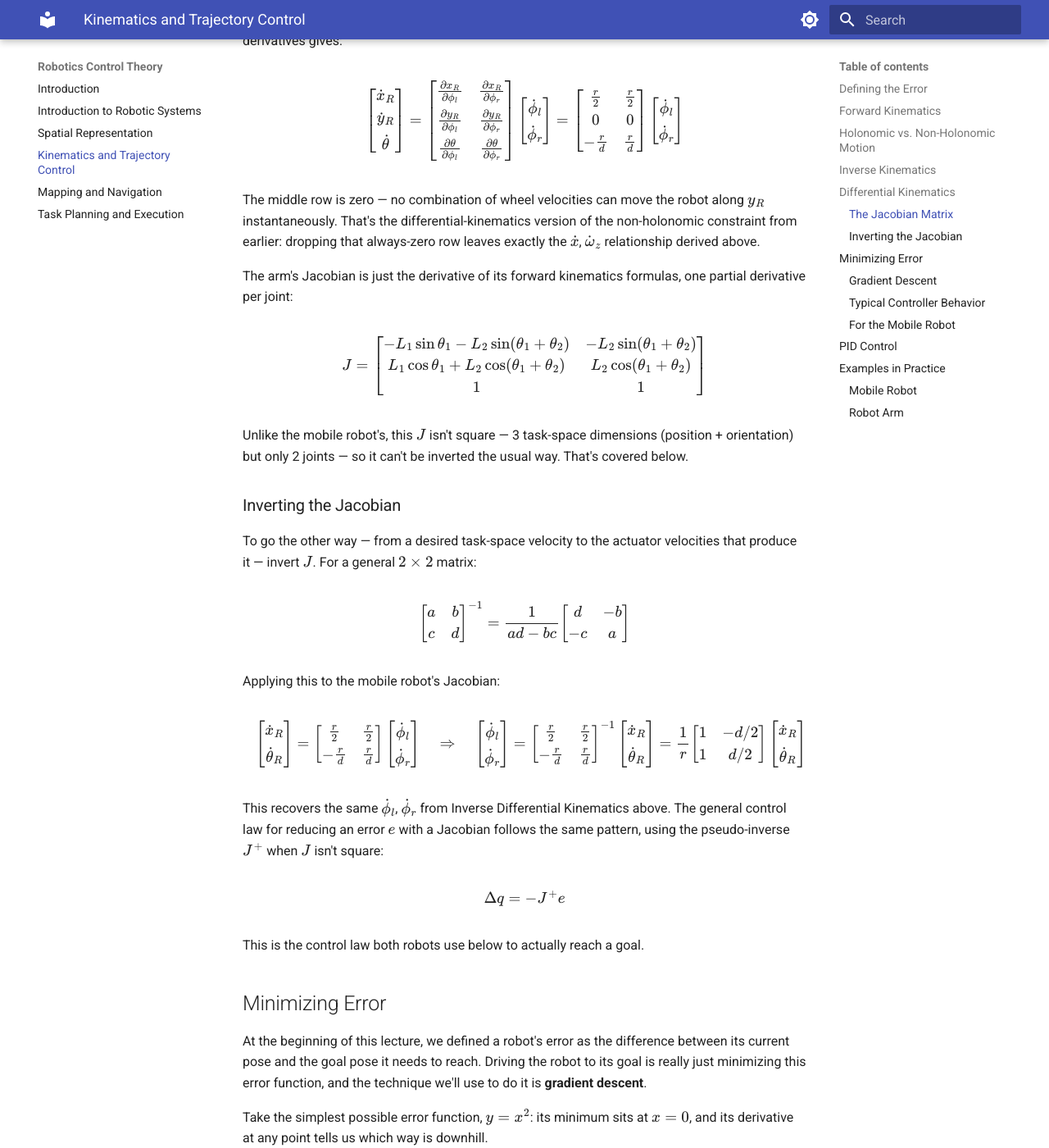
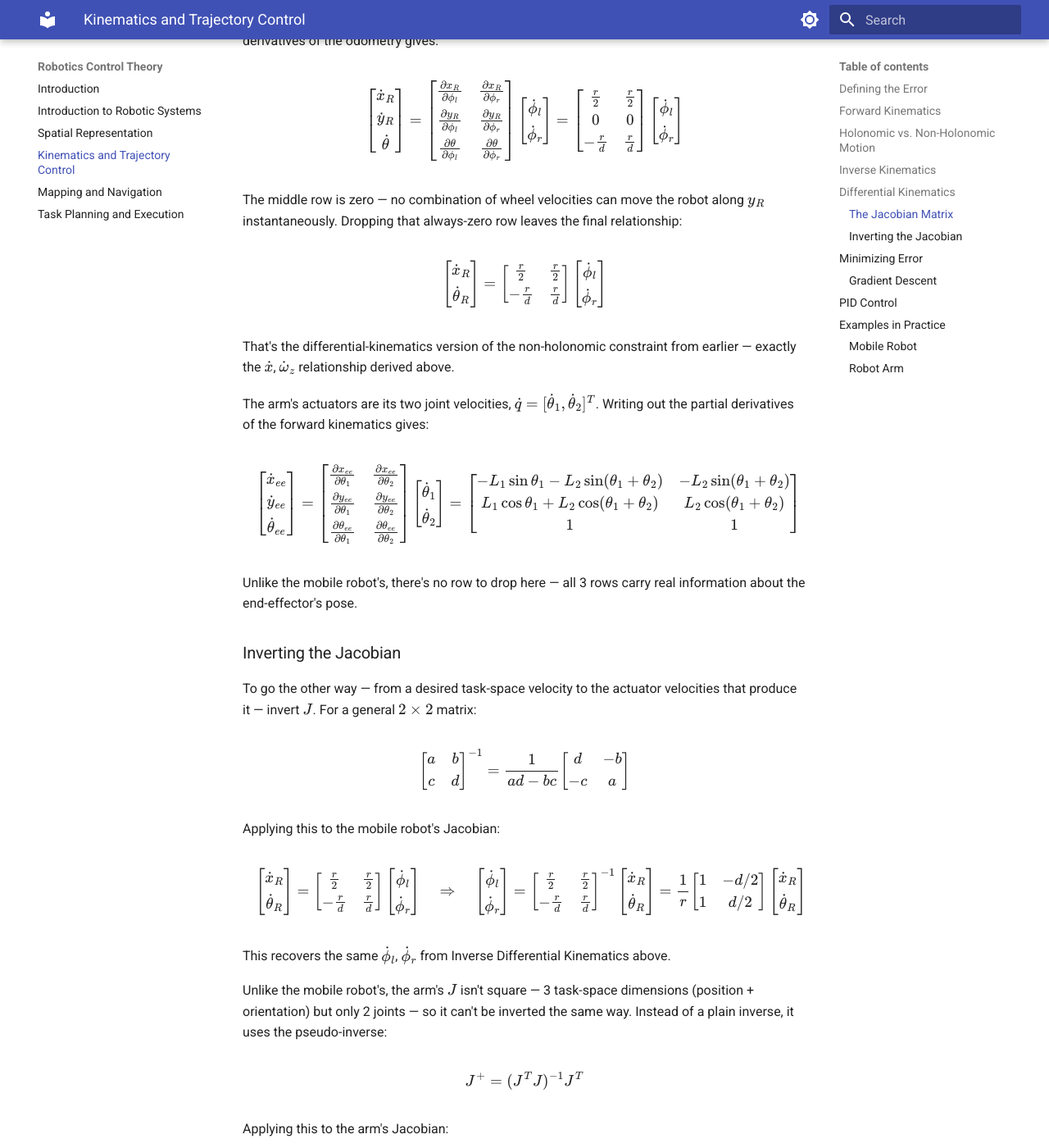
Before and after one commit to Kooroshoo/intro-to-robotics, an MkDocs documentation site: the page built from docs/03-kinematics-and-trajectory-control.md, in a window 1280 px wide and 1400 px high, scrolled down 5797 px. Shown: the whole window at 82% size. Built offline with MkDocs 1.6.1 and Material for MkDocs 9.7.7, drawn with Linux system fonts in a browser that asks for light colours; some of the changed text lies outside the part shown.

Commit message:
Update 03-kinematics-and-trajectory-control.md

```diff
--- a/docs/03-kinematics-and-trajectory-control.md
+++ b/docs/03-kinematics-and-trajectory-control.md
@@ -143,21 +143,27 @@ $$
 \nu = \begin{bmatrix} \dot x \\ \dot y \\ \dot z \\ \omega_x \\ \omega_y \\ \omega_z \end{bmatrix} = \begin{bmatrix} \frac{\partial x}{\partial q_1} & \cdots & \frac{\partial x}{\partial q_n} \\ \frac{\partial y}{\partial q_1} & \cdots & \frac{\partial y}{\partial q_n} \\ \vdots & & \vdots \\ \frac{\partial \omega_z}{\partial q_1} & \cdots & \frac{\partial \omega_z}{\partial q_n} \end{bmatrix} \begin{bmatrix} \dot q_1 \\ \vdots \\ \dot q_n \end{bmatrix} = J(q)\cdot\dot q
 $$
 
-The mobile robot's actuators are its two wheel velocities, $\dot q = [\dot\phi_l, \dot\phi_r]^T$. Writing out the partial derivatives gives:
+The mobile robot's actuators are its two wheel velocities, $\dot q = [\dot\phi_l, \dot\phi_r]^T$. Writing out the partial derivatives of the odometry gives:
 
 $$
 \begin{bmatrix} \dot x_R \\ \dot y_R \\ \dot\theta \end{bmatrix} = \begin{bmatrix} \frac{\partial x_R}{\partial \phi_l} & \frac{\partial x_R}{\partial \phi_r} \\ \frac{\partial y_R}{\partial \phi_l} & \frac{\partial y_R}{\partial \phi_r} \\ \frac{\partial \theta}{\partial \phi_l} & \frac{\partial \theta}{\partial \phi_r} \end{bmatrix} \begin{bmatrix} \dot\phi_l \\ \dot\phi_r \end{bmatrix} = \begin{bmatrix} \frac{r}{2} & \frac{r}{2} \\ 0 & 0 \\ -\frac{r}{d} & \frac{r}{d} \end{bmatrix} \begin{bmatrix} \dot\phi_l \\ \dot\phi_r \end{bmatrix}
 $$
 
-The middle row is zero — no combination of wheel velocities can move the robot along $y_R$ instantaneously. That's the differential-kinematics version of the non-holonomic constraint from earlier: dropping that always-zero row leaves exactly the $\dot x$, $\dot\omega_z$ relationship derived above.
-
-The arm's Jacobian is just the derivative of its forward kinematics formulas, one partial derivative per joint:
+The middle row is zero — no combination of wheel velocities can move the robot along $y_R$ instantaneously. Dropping that always-zero row leaves the final relationship:
 
 $$
-J = \begin{bmatrix} -L_1\sin\theta_1 - L_2\sin(\theta_1+\theta_2) & -L_2\sin(\theta_1+\theta_2) \\ L_1\cos\theta_1 + L_2\cos(\theta_1+\theta_2) & L_2\cos(\theta_1+\theta_2) \\ 1 & 1 \end{bmatrix}
+\begin{bmatrix} \dot x_R \\ \dot\theta_R \end{bmatrix} = \begin{bmatrix} \frac{r}{2} & \frac{r}{2} \\ -\frac{r}{d} & \frac{r}{d} \end{bmatrix} \begin{bmatrix} \dot\phi_l \\ \dot\phi_r \end{bmatrix}
 $$
 
-Unlike the mobile robot's, this $J$ isn't square — 3 task-space dimensions (position + orientation) but only 2 joints — so it can't be inverted the usual way. That's covered below.
+That's the differential-kinematics version of the non-holonomic constraint from earlier — exactly the $\dot x$, $\dot\omega_z$ relationship derived above.
+
+The arm's actuators are its two joint velocities, $\dot q = [\dot\theta_1, \dot\theta_2]^T$. Writing out the partial derivatives of the forward kinematics gives:
+
+$$
+\begin{bmatrix} \dot x_{ee} \\ \dot y_{ee} \\ \dot\theta_{ee} \end{bmatrix} = \begin{bmatrix} \frac{\partial x_{ee}}{\partial \theta_1} & \frac{\partial x_{ee}}{\partial \theta_2} \\ \frac{\partial y_{ee}}{\partial \theta_1} & \frac{\partial y_{ee}}{\partial \theta_2} \\ \frac{\partial \theta_{ee}}{\partial \theta_1} & \frac{\partial \theta_{ee}}{\partial \theta_2} \end{bmatrix} \begin{bmatrix} \dot\theta_1 \\ \dot\theta_2 \end{bmatrix} = \begin{bmatrix} -L_1\sin\theta_1 - L_2\sin(\theta_1+\theta_2) & -L_2\sin(\theta_1+\theta_2) \\ L_1\cos\theta_1 + L_2\cos(\theta_1+\theta_2) & L_2\cos(\theta_1+\theta_2) \\ 1 & 1 \end{bmatrix} \begin{bmatrix} \dot\theta_1 \\ \dot\theta_2 \end{bmatrix}
+$$
+
+Unlike the mobile robot's, there's no row to drop here — all 3 rows carry real information about the end-effector's pose.
 
 ### Inverting the Jacobian
 
@@ -173,13 +179,21 @@ $$
 \begin{bmatrix} \dot x_R \\ \dot\theta_R \end{bmatrix} = \begin{bmatrix} \frac{r}{2} & \frac{r}{2} \\ -\frac{r}{d} & \frac{r}{d} \end{bmatrix}\begin{bmatrix} \dot\phi_l \\ \dot\phi_r \end{bmatrix} \quad \Rightarrow \quad \begin{bmatrix} \dot\phi_l \\ \dot\phi_r \end{bmatrix} = \begin{bmatrix} \frac{r}{2} & \frac{r}{2} \\ -\frac{r}{d} & \frac{r}{d} \end{bmatrix}^{-1}\begin{bmatrix} \dot x_R \\ \dot\theta_R \end{bmatrix} = \frac{1}{r}\begin{bmatrix} 1 & -d/2 \\ 1 & d/2 \end{bmatrix}\begin{bmatrix} \dot x_R \\ \dot\theta_R \end{bmatrix}
 $$
 
-This recovers the same $\dot\phi_l$, $\dot\phi_r$ from Inverse Differential Kinematics above. The general control law for reducing an error $e$ with a Jacobian follows the same pattern, using the pseudo-inverse $J^+$ when $J$ isn't square:
+This recovers the same $\dot\phi_l$, $\dot\phi_r$ from Inverse Differential Kinematics above.
+
+Unlike the mobile robot's, the arm's $J$ isn't square — 3 task-space dimensions (position + orientation) but only 2 joints — so it can't be inverted the same way. Instead of a plain inverse, it uses the pseudo-inverse:
 
 $$
-\Delta q = -J^+e
+J^+ = (J^TJ)^{-1}J^T
 $$
 
-This is the control law both robots use below to actually reach a goal.
+Applying this to the arm's Jacobian:
+
+$$
+\begin{bmatrix} \dot x_{ee} \\ \dot y_{ee} \\ \dot\theta_{ee} \end{bmatrix} = J\begin{bmatrix} \dot\theta_1 \\ \dot\theta_2 \end{bmatrix} \quad \Rightarrow \quad \begin{bmatrix} \dot\theta_1 \\ \dot\theta_2 \end{bmatrix} = J^+\begin{bmatrix} \dot x_{ee} \\ \dot y_{ee} \\ \dot\theta_{ee} \end{bmatrix}
+$$
+
+We'll use this Jacobian-based control law to actually reduce the error and reach a goal.
 
 ## Minimizing Error
 
@@ -207,8 +221,6 @@ $$
 x_{k+1} = x_k - L\,f'(x_k)
 $$
 
-### Typical Controller Behavior
-
 That gain $L$ is what determines whether the controller actually converges. Given a step input to track, the response can look very different depending on how it's tuned:
 
 <p markdown="1" style="text-align:center;">
@@ -218,8 +230,6 @@ That gain $L$ is what determines whether the controller actually converges. Give
 - **Stable** — the error settles at zero, either smoothly or with some decaying oscillation on the way there.
 - **Marginally stable** — the error keeps oscillating around zero forever, never quite settling.
 - **Unstable** — the error grows without bound, either steadily or through ever-larger oscillations. A gain that's too large is a common cause of this.
-
-### For the Mobile Robot
 
 For the mobile robot, that error breaks down into three components: a distance to cover, a direction to face to get there, and a final heading to end up at.
 
```
